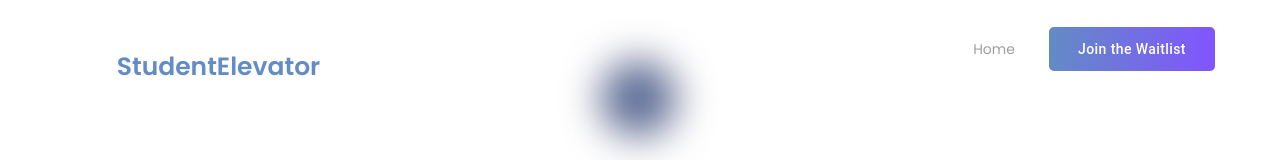
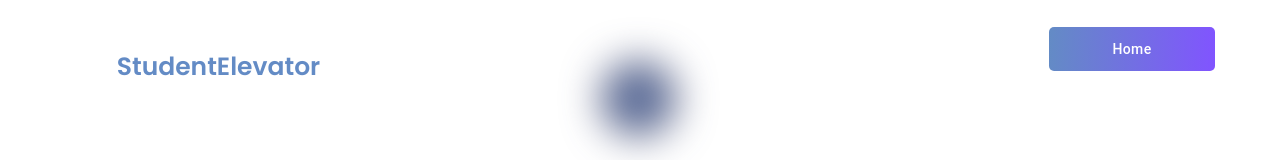
Before and after one commit to aarondon1/StudentElevator, a Next.js app: page / in a window 1280 px wide. Shown: the top 160 px of the page. Built offline with nearby package versions, Linux system fonts and the light colour scheme.

Commit message:
added a home button to the header

```diff
--- a/components/LandingPage/Header.js
+++ b/components/LandingPage/Header.js
@@ -17,7 +17,6 @@ const Header = ({ className = "" }) => {
         <div className="w-[242px] flex flex-row items-start justify-start gap-[34px] text-sm text-darkgray mq800:hidden">
           <div className="flex flex-col items-start justify-start pt-2 px-0 pb-0">
             <a className="[text-decoration:none] relative leading-[28px] text-[inherit] inline-block min-w-[42px]">
-              Home
             </a>
           </div>
 
@@ -37,7 +36,7 @@ const Header = ({ className = "" }) => {
                 height: 44,
               }}
             >
-              Join the Waitlist
+              Home
             </Button>
 
         </div>
--- a/components/LandingPage/feature-section.js
+++ b/components/LandingPage/feature-section.js
@@ -30,6 +30,7 @@ const FeatureSection = ({ className = "" }) => {
 
           <div className="w-full flex flex-row items-center justify-center flex-wrap content-start gap-[30px] text-center text-xl text-darkslateblue">
             {/* Master Concepts */}
+
 
             <div className="flex-1 rounded-xl bg-lightsteelblue-300 flex flex-col items-center justify-start pt-[30px] pb-[30px] px-6 box-border gap-[10px] min-w-[262px] max-w-[320px] min-h-[400px] max-h-[400px]">
               <div className="rounded-full bg-white flex items-center justify-center p-[20px]">
```
